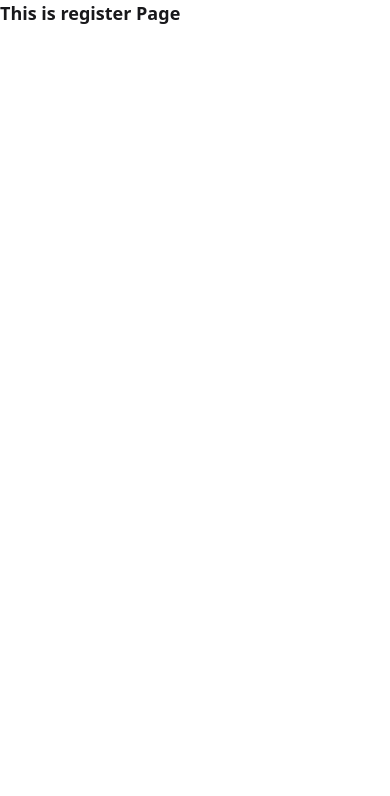
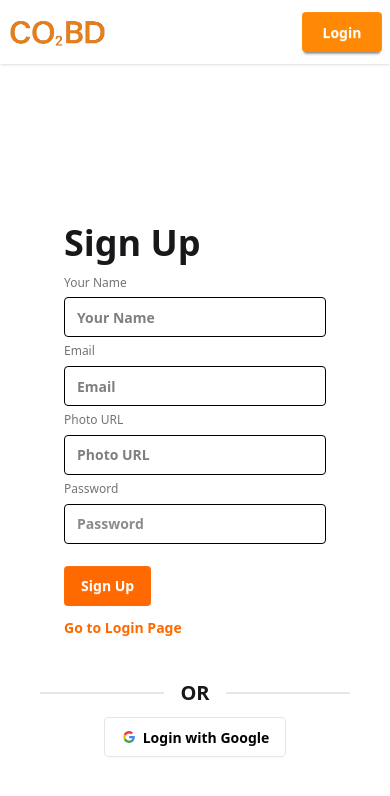
Before and after one commit to alzamo12/co2bd-client, a React (Vite) app: page /register in a window 390 px wide. Shown: the top 796 px of the page. Built offline with nearby package versions, Linux system fonts and the light colour scheme; no server answers.

Commit message:
authentication is done with page responsiveness design

```diff
--- a/src/components/shared/Navbar/Navbar.jsx
+++ b/src/components/shared/Navbar/Navbar.jsx
@@ -16,15 +16,15 @@ const Navbar = () => {
 
     const handleLogOut = () => {
         logOut()
-        .then(() => {})
-        .catch(error => {
-            console.log(error)
-        })
+            .then(() => { })
+            .catch(error => {
+                console.log(error)
+            })
     }
 
 
     return (
-        <div className="navbar shadow-sm justify-between">
+        <div className="navbar md:w-11/12 mx-auto shadow-sm justify-between">
             <NavbarStart />
             <div className="navbar-center hidden lg:flex">
                 <ul className="menu menu-horizontal px-1">
--- a/src/layouts/Main.jsx
+++ b/src/layouts/Main.jsx
@@ -4,9 +4,11 @@ import Navbar from '../components/shared/Navbar/Navbar';
 
 const Main = () => {
     return (
-        <div className='md:max-w-11/12 mx-auto'>
+        <div className=''>
             <Navbar />
-            <Outlet />
+            <div className="md:w-11/12 mx-auto">
+                <Outlet />
+            </div>
         </div>
     );
 };
--- a/src/pages/Login/Login.jsx
+++ b/src/pages/Login/Login.jsx
@@ -4,6 +4,8 @@ import { useRef } from "react";
 import { toast, ToastContainer } from "react-toastify";
 import usePrivateRouteNavigation from "../../hooks/usePrivateRouteNavigation";
 import SocialLogin from "../../components/shared/SocialLogin/SocialLogin";
+import { Link } from "react-router";
+import Navbar from "../../components/shared/Navbar/Navbar"
 
 const Login = () => {
     const { signIn } = useAuth();
@@ -37,6 +39,8 @@ const Login = () => {
     };
     return (
         <div>
+            <Navbar />
+            <title>CO2BD || Login Page</title>
             <ToastContainer />
             <div className="hero min-h-screen auth-login">
                 <div className="hero-content 2xl:px-20 md:shadow-2xl border-orange-400 md:border-2 rounded-3xl md:mx-0
@@ -47,18 +51,18 @@ const Login = () => {
                         </div>
                         <div className="card-body w-full inter mb-0 mt-0 text-xl font-semibold">
                             {/* email */}
-                            <form onSubmit={handleLogin} className="card-body  mb-0 md:w-2/3 md:mx-auto lg:mx-0 lg:w-full">
+                            <div onSubmit={handleLogin} className="card-body  mb-0 md:w-2/3 md:mx-auto lg:mx-0 lg:w-full">
                                 <h2 className="text-4xl inter font-bold md:text-left lg:text-center">Login</h2>
-                                <fieldset className="fieldset w-full items-center font-medium">
+                                <form className="fieldset w-full items-center font-medium">
                                     <label className="label w-full">Email</label>
-                                    <input ref={emailRef} name='email' type="email" className="input dark:text-white font-bold w-full focus:bg-transparent input-ghost border-black text-black" placeholder="Email" required />
+                                    <input ref={emailRef} name='email' type="email" className="input font-bold w-full focus:bg-transparent input-ghost border-black text-black" placeholder="Email" required />
                                     <label className="label w-full">Password</label>
-                                    <input name='password' type="password" className="input dark:text-white font-bold focus:bg-transparent w-full input-ghost border-black text-black" placeholder="Password" required />
+                                    <input name='password' type="password" className="input font-bold focus:bg-transparent w-full input-ghost border-black text-black" placeholder="Password" required />
                                     <input type='submit' value='Login' className="btn w-1/3  mt-4 bg-orange-500 text-white border-none hover:bg-orange-600" />
-                                    <button className='justify-self-start'><a className="link link-hover">Forgot password?</a></button>
-
-                                </fieldset>
-                            </form>
+                                </form>
+                                {/* go to register page */}
+                                <Link to="/register" className=''><a className="link link-hover text-orange-500">Go to Register Page</a></Link>
+                            </div>
                             <SocialLogin
                             ></SocialLogin>
                         </div>
--- a/src/pages/Register/Register.jsx
+++ b/src/pages/Register/Register.jsx
@@ -1,9 +1,111 @@
-import React from 'react';
+import { useForm } from 'react-hook-form';
+import { toast, ToastContainer } from 'react-toastify';
+import SocialLogin from '../../components/shared/SocialLogin/SocialLogin';
+import useAuth from '../../hooks/useAuth';
+import Swal from 'sweetalert2';
+import usePrivateRouteNavigation from '../../hooks/usePrivateRouteNavigation';
+import { useEffect } from 'react';
+import { Link } from 'react-router';
+import Navbar from '../../components/shared/Navbar/Navbar';
 
 const Register = () => {
+    const {
+        register,
+        handleSubmit,
+        formState: { errors },
+    } = useForm();
+    const { createUser, updateUserProfile } = useAuth();
+    const { navigate, from } = usePrivateRouteNavigation();
+
+    const onSubmit = (data) => {
+        console.log('This is initial registered form data', data)
+
+        createUser(data.email, data.password)
+            .then(() => {
+                // set name and photo url
+                updateUserProfile(data.name, data.photoURL)
+                    .then(() => {
+                        // success alert after successfully login
+                        Swal.fire({
+                            title: "Good job!",
+                            text: "You Have Sign up Successfully",
+                            icon: "success"
+                        })
+                        // navigate user
+                        navigate(from, { replace: true })
+                    })
+                    .catch(error => {
+                        console.log(error)
+                    })
+            })
+            .catch(error => {
+                console.log(error)
+                // split the error
+                const newError = error.message.replace("Firebase:", "");
+                // show the splitted error using react-toastify
+                toast.error(`Oppss! Please try again: ${newError}`, { autoClose: 1500 })
+            })
+    }
+
+    useEffect(() => {
+        switch (errors.password?.type) {
+            case "minLength":
+                toast.error("Error: Password must be at least 6 characters", { autoClose: 1500 });
+                break;
+            case "pattern":
+                toast.error("Error: Password must have an uppercase and a lowercase letter", { autoClose: 1500 });
+                break;
+        }
+    }, [errors.password?.type]);
+
     return (
         <div>
-            <h2 className="card-title">This is register Page</h2>
+            <ToastContainer />
+            <Navbar />
+            <title>CO2BD | Sign Up</title>
+            <div className="hero min-h-screen auth-login">
+                <div className="hero-content 2xl:px-20 md:shadow-2xl border-orange-400 md:border-2 rounded-3xl md:mx-0
+                 h-5/6 py-0 lg:max-w-[55%] w-screen md:w-3/4 lg:w-[55%] 2xl:w-[75%] gap-[10%] flex-col md:flex-row">
+                    <div className="card w-full lg:w-2/3">
+                        <div>
+                        </div>
+                        <div className="card-body w-full inter mb-0 mt-0 text-xl font-semibold">
+                            {/* Register Form  */}
+                            <div onSubmit={handleSubmit(onSubmit)} className="card-body  mb-0 md:w-2/3 md:mx-auto lg:mx-0 lg:w-full">
+                                <h2 className="text-4xl inter font-bold md:text-left lg:text-center">Sign Up</h2>
+                                {/* input fields */}
+                                <form className="fieldset w-full items-center font-medium">
+                                    {/* Name */}
+                                    <label className="label w-full">Your Name</label>
+                                    <input {...register("name", { required: true })} type="text" className="input font-bold w-full  focus:bg-transparent input-ghost border-black text-black" placeholder="Your Name" required />
+                                    {/* email */}
+                                    <label className="label w-full">Email</label>
+                                    <input {...register("email", { required: true })} type="email" className="input font-bold w-full  focus:bg-transparent input-ghost border-black text-black" placeholder="Email" required />
+                                    {/* photo url */}
+                                    <label className="label w-full">Photo URL</label>
+                                    <input {...register("photo", { required: true })} type="text" className="input font-bold w-full  focus:bg-transparent input-ghost border-black text-black" placeholder="Photo URL" required />
+                                    {/* password */}
+                                    <label className="label w-full">Password</label>
+                                    <input {...register("password",
+                                        { //password input with requirements
+                                            required: true,
+                                            minLength: 6,
+                                            pattern: /(?=.*[A-Z])(?=.*[a-z])/
+                                        }
+                                    )}
+                                        type="password"
+                                        className=" input input-ghost focus:bg-transparent font-bold  w-full  border-black "
+                                        placeholder="Password" />
+                                    <input type='submit' value='Sign Up' className="btn w-1/3 text-white mt-4 bg-orange-500 border-none hover:bg-orange-600" />
+                                </form>
+                                {/* go to login page */}
+                                <Link to="/login" className=''><a className="link link-hover text-orange-500">Go to Login Page</a></Link>
+                            </div>
+                            <SocialLogin></SocialLogin>
+                        </div>
+                    </div>
+                </div>
+            </div>
         </div>
     );
 };
```
